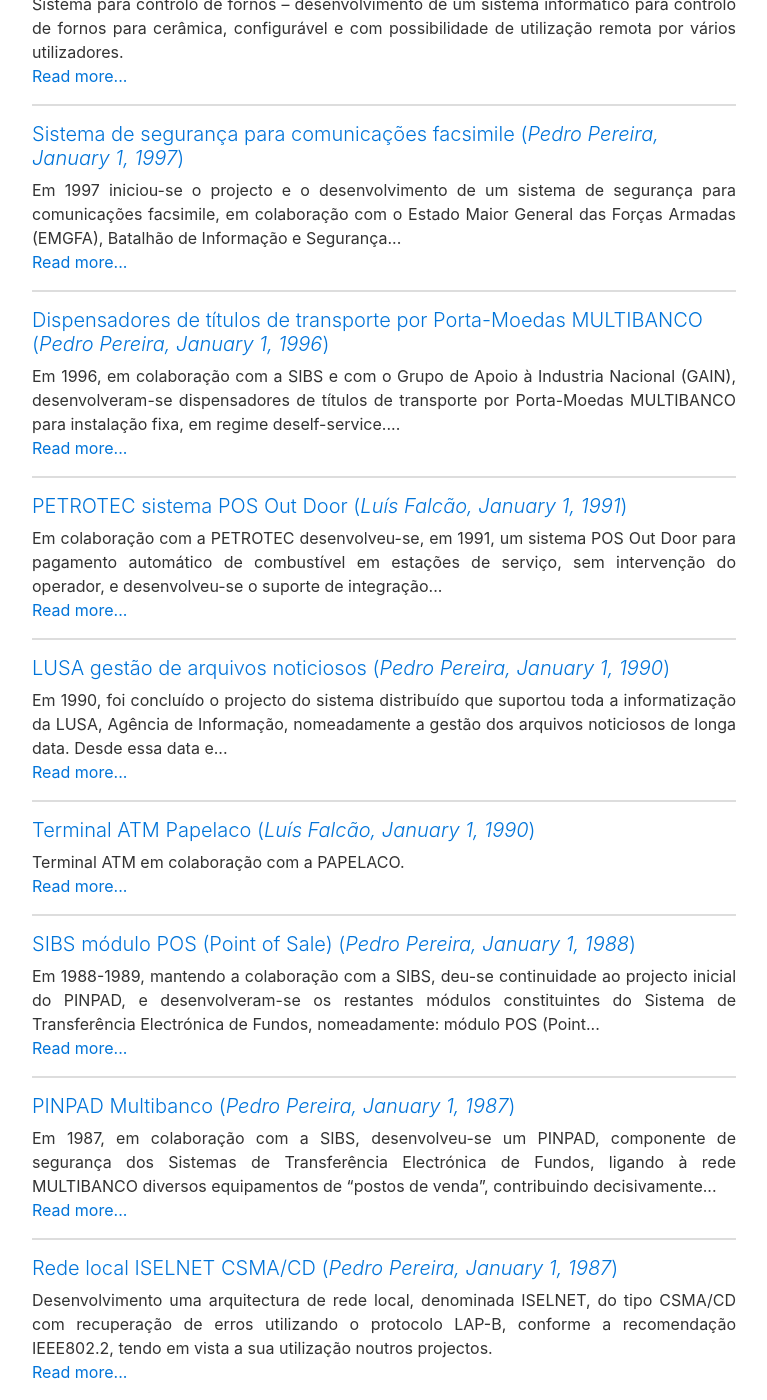
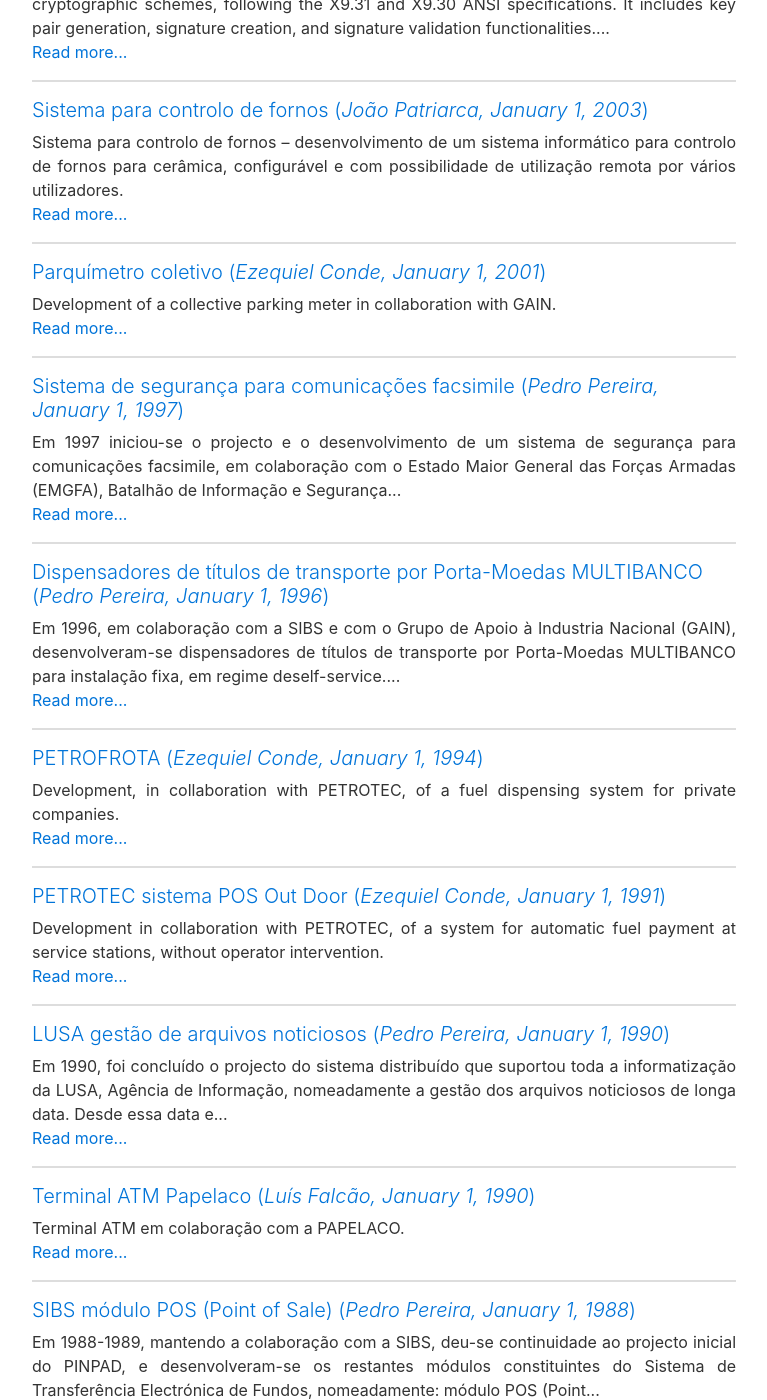
Before and after one commit to jpatri/ccisel.github.io, a Jekyll site: the page built from archive.md, in a window 1280 px wide and 1400 px high, scrolled down 5234 px. Shown: the whole window, without its empty margins (256-1023 px from the left). Built offline with Jekyll 4.4.1, drawn with Linux system fonts in a browser that asks for light colours; some of the changed text lies outside the part shown.

Commit message:
Atualização de projetos do ezequiel

```diff
--- a/_posts/1991-01-01-petrotec-pos.md
+++ b/_posts/1991-01-01-petrotec-pos.md
@@ -7,13 +7,12 @@ status: publish
 categories: []
 tags: []
 author:
-  login: falcao
+  login: econde
   email:
-  display_name: Luís Falcão
+  display_name: Ezequiel Conde
 
 ---
 
-Em colaboração com a PETROTEC desenvolveu-se, em 1991, um sistema POS Out Door
-para pagamento automático de combustível em estações de serviço, sem intervenção
-do operador, e desenvolveu-se o suporte de integração de equipamento
-Schlumberger na rede MULTIBANCO
+Development in collaboration with PETROTEC, of
+a system for automatic fuel payment at service stations,
+without operator intervention.
--- /dev/null
+++ b/_posts/1994-01-01-petrotec-frota.md
@@ -0,0 +1,16 @@
+---
+layout: post
+title:  PETROFROTA
+date: 1994-01-01
+published: true
+status: publish
+categories: []
+tags: []
+author:
+  login: econde
+  email:
+  display_name: Ezequiel Conde
+
+---
+Development, in collaboration with PETROTEC,
+of a fuel dispensing system for private companies.
--- /dev/null
+++ b/_posts/2001-01-01-gain-parquimetro.md
@@ -0,0 +1,15 @@
+---
+layout: post
+title:  Parquímetro coletivo
+date: 2001-01-01
+published: true
+status: publish
+categories: []
+tags: []
+author:
+  login: econde
+  email:
+  display_name: Ezequiel Conde
+
+---
+Development of a collective parking meter in collaboration with GAIN.
```
Also changed, not shown: _posts/2008-01-01-gns-gateway.md (added, +17 -0 lines).
